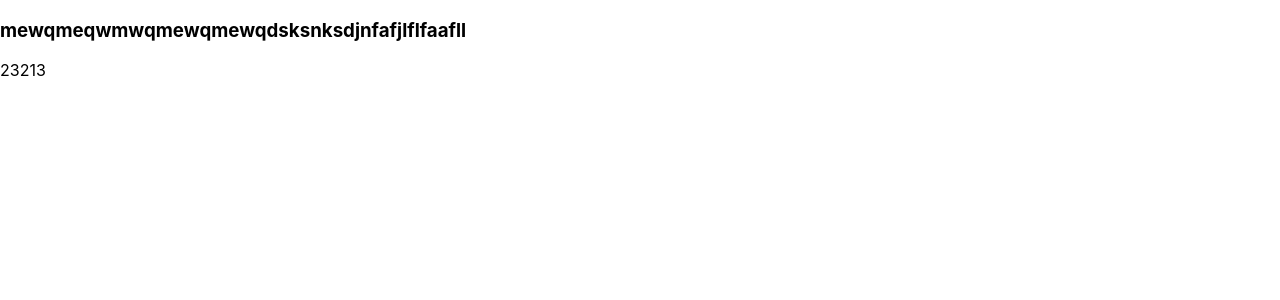
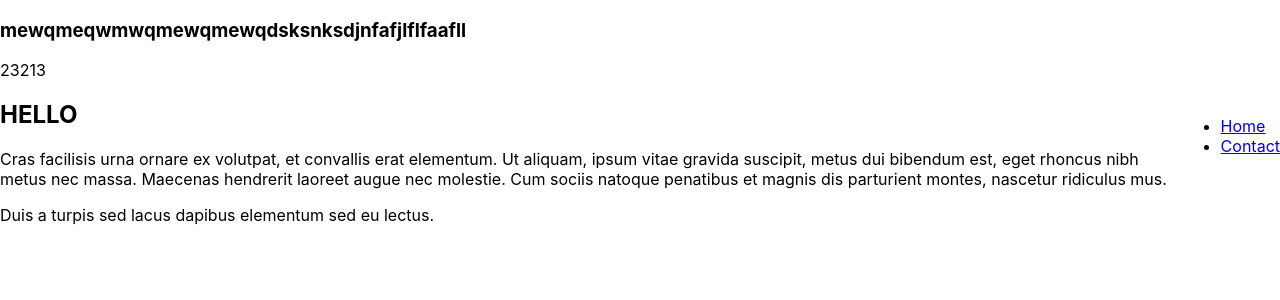
Before and after one commit to Hieuthewolf/Yale-Hack-2019, a React (Create React App) app in the folder jetblue/: page / in a window 1280 px wide. Shown: the top 300 px of the page. Built offline with nearby package versions, Linux system fonts and the light colour scheme.

Commit message:
More progress

```diff
--- a/jetblue/package.json
+++ b/jetblue/package.json
@@ -5,6 +5,7 @@
   "dependencies": {
     "react": "^16.11.0",
     "react-dom": "^16.11.0",
+    "react-router-dom": "^5.1.2",
     "react-scripts": "3.2.0"
   },
   "scripts": {
--- a/jetblue/src/App.css
+++ b/jetblue/src/App.css
@@ -17,3 +17,7 @@
 .App-link {
   color: #09d3ac;
 }
+
+.navigation-header {
+  float: right;
+}
--- a/jetblue/src/App.js
+++ b/jetblue/src/App.js
@@ -1,6 +1,14 @@
 import React from 'react';
 import './App.css';
 import Review from "./class/Review"
+import {
+  Route,
+  NavLink,
+  HashRouter
+} from "react-router-dom";
+
+import Home from "./class/Home"
+import Contact from "./class/Contact"
 
 class App extends React.Component {
   constructor(props) {
@@ -17,9 +25,21 @@ class App extends React.Component {
     const reviewItems = this.state.reviews.map((d) => d)
     console.log(reviewItems);
     return (
-      <div>
-        {reviewItems}
-      </div>
+      <HashRouter>
+        <div className = "container">
+          {reviewItems}
+        </div>
+        <div>
+          <ul className="navigation-header">
+            <li><NavLink to="/">Home</NavLink></li>
+            <li><NavLink to="/contact">Contact</NavLink></li>
+          </ul>
+          <div className="content">
+            <Route exact path="/" component={Home}/>
+            <Route path="/contact" component={Contact}/>
+          </div>
+        </div>
+      </HashRouter>
     );
   }
 }
--- /dev/null
+++ b/jetblue/src/class/Contact.js
@@ -0,0 +1,22 @@
+import React, { Component } from "react";
+
+class Contact extends Component {
+  render() {
+    return (
+      <div>
+        <h2>CONTACT</h2>
+        <p>Mauris sem velit, vehicula eget sodales vitae,
+        rhoncus eget sapien:</p>
+        <ol>
+          <li>Nulla pulvinar diam</li>
+          <li>Facilisis bibendum</li>
+          <li>Vestibulum vulputate</li>
+          <li>Eget erat</li>
+          <li>Id porttitor</li>
+        </ol>
+      </div>
+    );
+  }
+}
+
+export default Contact;
--- /dev/null
+++ b/jetblue/src/class/Home.js
@@ -0,0 +1,21 @@
+import React, { Component } from "react";
+
+class Home extends Component {
+  render() {
+    return (
+      <div>
+        <h2>HELLO</h2>
+        <p>Cras facilisis urna ornare ex volutpat, et
+        convallis erat elementum. Ut aliquam, ipsum vitae
+        gravida suscipit, metus dui bibendum est, eget rhoncus nibh
+        metus nec massa. Maecenas hendrerit laoreet augue
+        nec molestie. Cum sociis natoque penatibus et magnis
+        dis parturient montes, nascetur ridiculus mus.</p>
+
+        <p>Duis a turpis sed lacus dapibus elementum sed eu lectus.</p>
+      </div>
+    );
+  }
+}
+
+export default Home;
```
Also changed, not shown: 1 other file (tests, documents, lock files or other folders).
